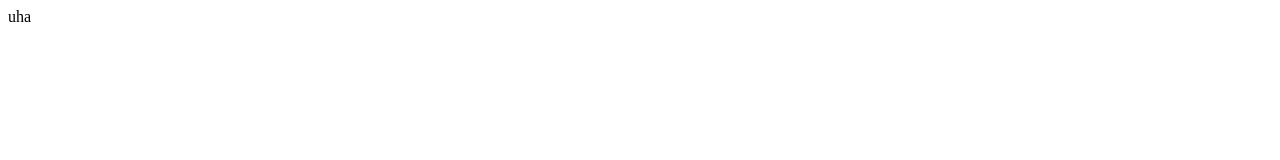
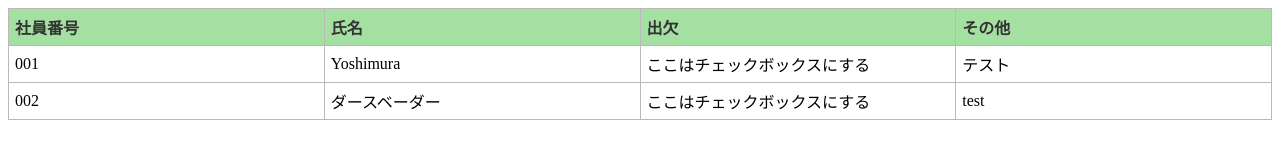
Before and after one commit to yukiyoshimura/eatdata, a plain HTML site: page frontend/view.html in a window 1280 px wide. Drawn offline with Linux system fonts and the light colour scheme.

Commit message:
一覧画面のイメージを作成

```diff
--- /dev/null
+++ b/frontend/css/view.css
@@ -0,0 +1,18 @@
+.sample_01{
+width: 100%;
+border-collapse: collapse;
+}
+.sample_01 th{
+width: 25%;
+padding: 6px;
+text-align: left;
+vertical-align: top;
+color: #333;
+background-color: #a4e0a2;
+border: 1px solid #b9b9b9;
+}
+.sample_01 td{
+padding: 6px;
+background-color: #fff;
+border: 1px solid #b9b9b9;
+}
--- a/frontend/view.html
+++ b/frontend/view.html
@@ -1,7 +1,28 @@
 <!DOCTYPE html>
 <html lang="ja">
+<link rel="stylesheet" type="text/css" href="./css/view.css">
 
-uha
-
+<table class="sample_01">
+  <tbody>
+    <tr>
+      <th>社員番号</th>
+      <th>氏名</th>
+      <th>出欠</th>
+      <th>その他</th>
+    </tr>
+    <tr>
+      <td>001</td>
+      <td>Yoshimura</td>
+      <td>ここはチェックボックスにする</td>
+      <td>テスト</td>
+    </tr>
+    <tr>
+      <td>002</td>
+      <td>ダースベーダー</td>
+      <td>ここはチェックボックスにする</td>
+      <td>test</td>
+    </tr>
+</tbody>
+</table>
 
 </html>
```
Also changed, not shown: frontend/index.html (+4 -4 lines), frontend/images/welcome1.jpeg (deleted), frontend/images/welcome1.jpg (added), frontend/images/welcome2.jpeg (deleted), frontend/images/welcome2.jpg (added), frontend/images/welcome3.jpeg (deleted), frontend/images/welcome3.jpg (added), frontend/images/welcome4.jpg (added).
